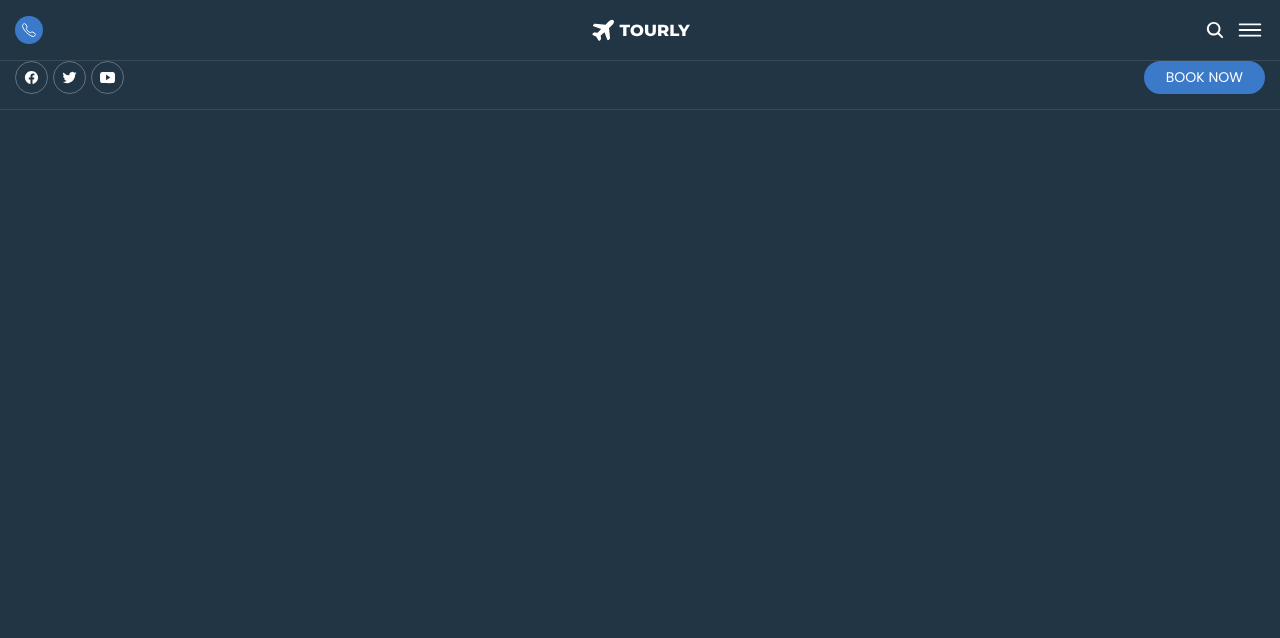
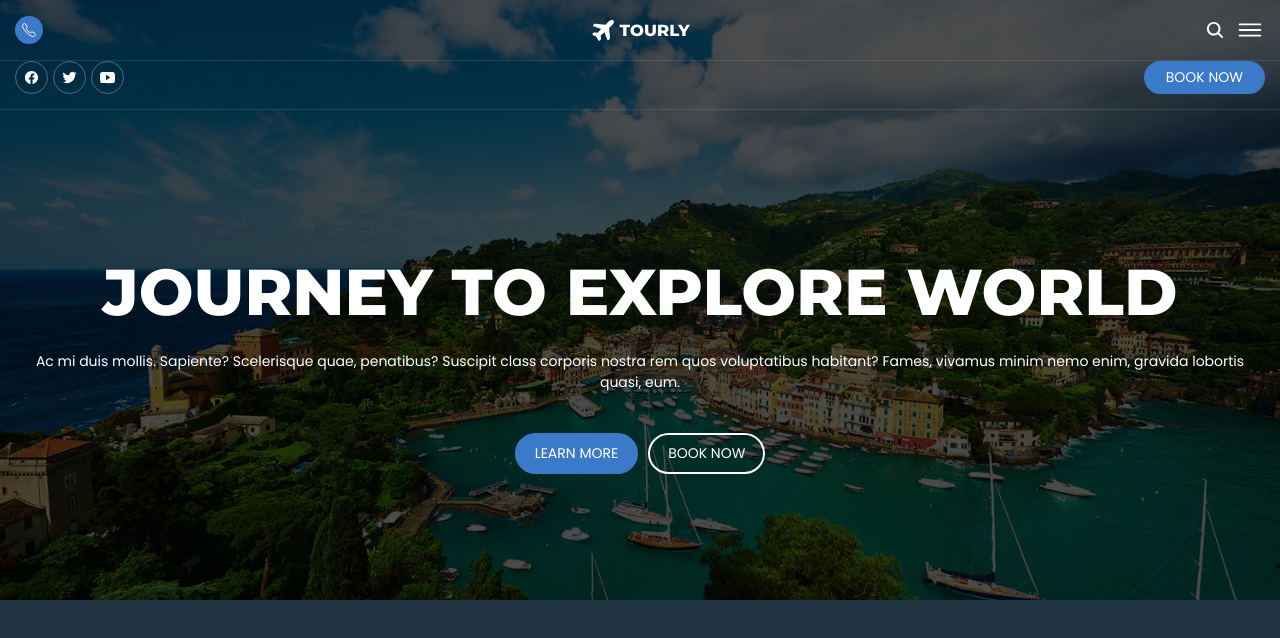
Before and after one commit to OzodAkromov/Tourly-Travel-agency, a plain HTML site: page index.html in a window 1280 px wide. Shown: the top 638 px of the page. Drawn offline with nearby package versions, Linux system fonts and the light colour scheme.

Commit message:
first commit

```diff
--- a/assets/css/style.css
+++ b/assets/css/style.css
@@ -120,6 +120,30 @@ body { background: var(--gunmetal); height: 200vh;}
 .btn-secondary { border-color: var(--white); }
 
 .btn-secondary:is(:hover, :focus) { background: hsla(0, 0%, 100%, 0.1); }
+
+.h1,
+.h2,
+.h3 {
+  font-weight: var(--fw-800);
+  font-family: var(--ff-montserrat);
+  text-transform: uppercase;
+}
+
+.h1 {
+  color: var(--white);
+  font-size: var(--fs-1);
+}
+
+.h2,
+.h3 {color: var(--gunmetal);}
+
+h2 {font-size: var(--fs-2);}
+
+h3 {
+  font-size: var(--fs-3);
+  font-weight: var(--fw-700);
+}
+
 /*#HEADER*/
 .header {
   position: absolute;
@@ -279,3 +303,35 @@ body { background: var(--gunmetal); height: 200vh;}
   opacity: 0.7;
   pointer-events: all;
 }
+
+/* #HERO */
+
+.hero {
+  background-image: url(../images/hero-banner.jpg);
+  background-repeat: no-repeat;
+  background-size: cover;
+  background-position: center;
+  background-color: hsla(0, 0%, 0%, 0.7);
+  background-blend-mode: overlay;
+  display: grid;
+  place-items: center;
+  min-height: 600px;
+  text-align: center;
+  padding-top: 125px;
+}
+
+.hero-title {margin-bottom: 20px;}
+
+.hero-text {
+  color: var(--white);
+  font-size: var(--fs-5);
+  margin-bottom: 40px;
+}
+
+.btn-group {
+  display: flex;
+  flex-wrap: wrap;
+  justify-content: center;
+  align-items: center;
+  gap: 10px;
+}
--- a/index.html
+++ b/index.html
@@ -140,6 +140,33 @@
 
   </header>
 
+  <main>
+    <article>
+
+      <!-- HERO -->
+
+      <section class="hero" id="home">
+        <div class="container">
+
+          <h2 class="h1 hero-title">Journey to explore world</h2>
+
+          <p class="hero-text">Ac mi duis mollis. Sapiente? Scelerisque quae, penatibus? Suscipit class corporis nostra rem quos voluptatibus habitant? Fames, vivamus minim nemo enim, gravida lobortis quasi, eum.</p>
+
+          <div class="btn-group">
+            <button class="btn btn-primary">Learn more</button>
+
+            <button class="btn btn-secondary">Book now</button>
+          </div>
+
+        </div>
+      </section>
+
+      <!-- TOUR SEARCH -->
+
+
+    </article>
+  </main>
+
 
  <!-- custom js link -->
   <script src="script.js"></script>
```
